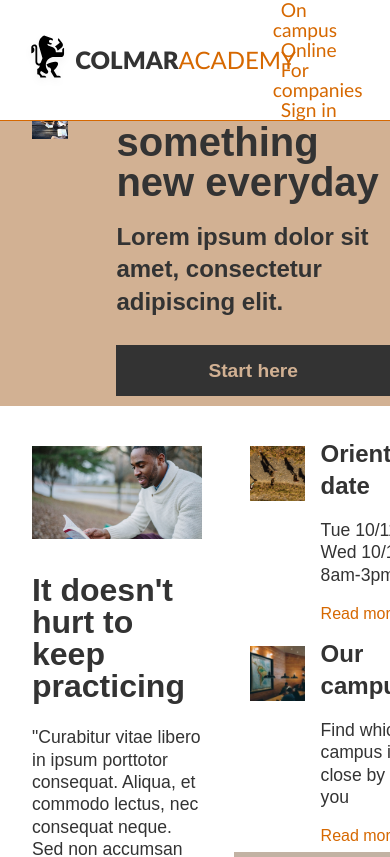
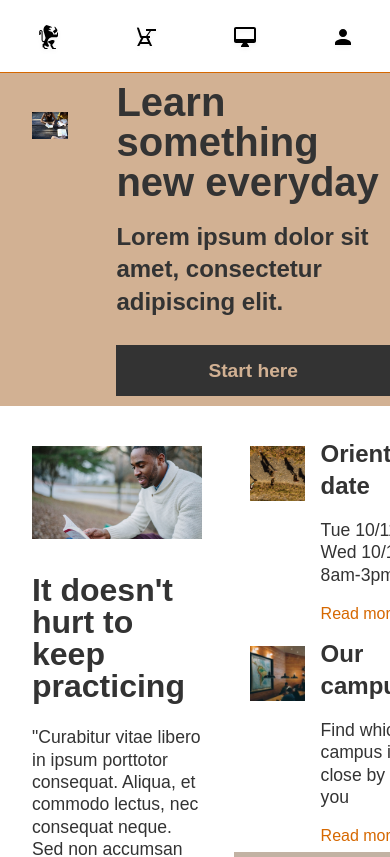
Before and after one commit to ysdkmn/colmar-academy, a plain HTML site: page index.html in a window 390 px wide. Shown: the top 857 px of the page. Drawn offline with Linux system fonts and the light colour scheme; a web font is replaced by a local one.

Commit message:
add mobile header

```diff
--- a/index.html
+++ b/index.html
@@ -12,7 +12,7 @@
 
   <!-- Header -->
 
-  <header>
+  <header class="desktop"> <!-- default header-->
     <div class="logo">
       <img src="./resources/media/ic-logo.svg" alt="logo">
       <span class="logo-left">Colmar</span>
@@ -23,6 +23,23 @@
       <a href="#">Online</a>
       <a href="#">For companies</a>
       <a href="#">Sign in</a>
+    </nav>
+  </header>
+
+  <header class="mobile"> <!-- header for mobile -->
+    <nav>
+      <a href="#">
+        <img src="./resources/media/ic-logo.svg" alt="logo">
+      </a>
+      <a href="#">
+        <img src="./resources/media/ic-on-campus.svg" alt="on-camps">
+      </a>
+      <a href="#">
+        <img src="./resources/media/ic-online.svg" alt="online">
+      </a>
+      <a href="#">
+        <img src="./resources/media/ic-login.svg" alt="login">
+      </a>
     </nav>
   </header>
 
--- a/resources/css/style.css
+++ b/resources/css/style.css
@@ -111,6 +111,10 @@ img {
   width: 40%
 }
 
+.mobile { /* turns off mobile configurations */
+  display: none;
+}
+
 /* universal article container styling */
 
 .article {
@@ -168,6 +172,7 @@ header {
 
 .logo-right {
   color: hsl(29, 100%, 42%);
+  margin-right: .5rem;
 }
 
 .logo img {
@@ -186,12 +191,11 @@ header {
   border-bottom-left-radius: 10px;
 }
 
-
-header nav {
+header.desktop nav {
   margin-right: 0.5rem;
 }
 
-header a {
+header.desktop a {
   padding: 0.25rem 0.5rem;
   font-family: "Lato", sans-serif;
   font-size: 1.2rem;
@@ -203,6 +207,26 @@ header a:hover {
   color: hsl(0, 0%, 100%);
 }
 
+/* mobile configuration for header */
+
+@media only screen and (max-width: 480px){
+  .desktop {
+    display: none;
+  }
+  .mobile {
+    display: block;
+  }
+  header.mobile nav {
+    display: flex;
+    justify-content: space-around;
+    align-items: center;
+    height: 4.5rem;
+  }
+  header.mobile a{
+    padding: 0.5rem;
+    padding-bottom: 0;
+  }
+}
 /* Banner */
 
 #banner {
@@ -340,6 +364,7 @@ footer {
   display: flex;
   justify-content: space-between;
   padding: 1rem 0.5rem 1rem 1.5rem;
+  background-color: hsl(29, 41%, 70%);
   border-top: 1px solid hsl(29, 100%, 42%);
 }
 
@@ -352,7 +377,5 @@ footer a {
 }
 
 footer a:hover {
-  background-color: hsl(29, 41%, 70%);
-  border-radius: 5px;
   color: hsl(0, 0%, 100%);
 }
```
